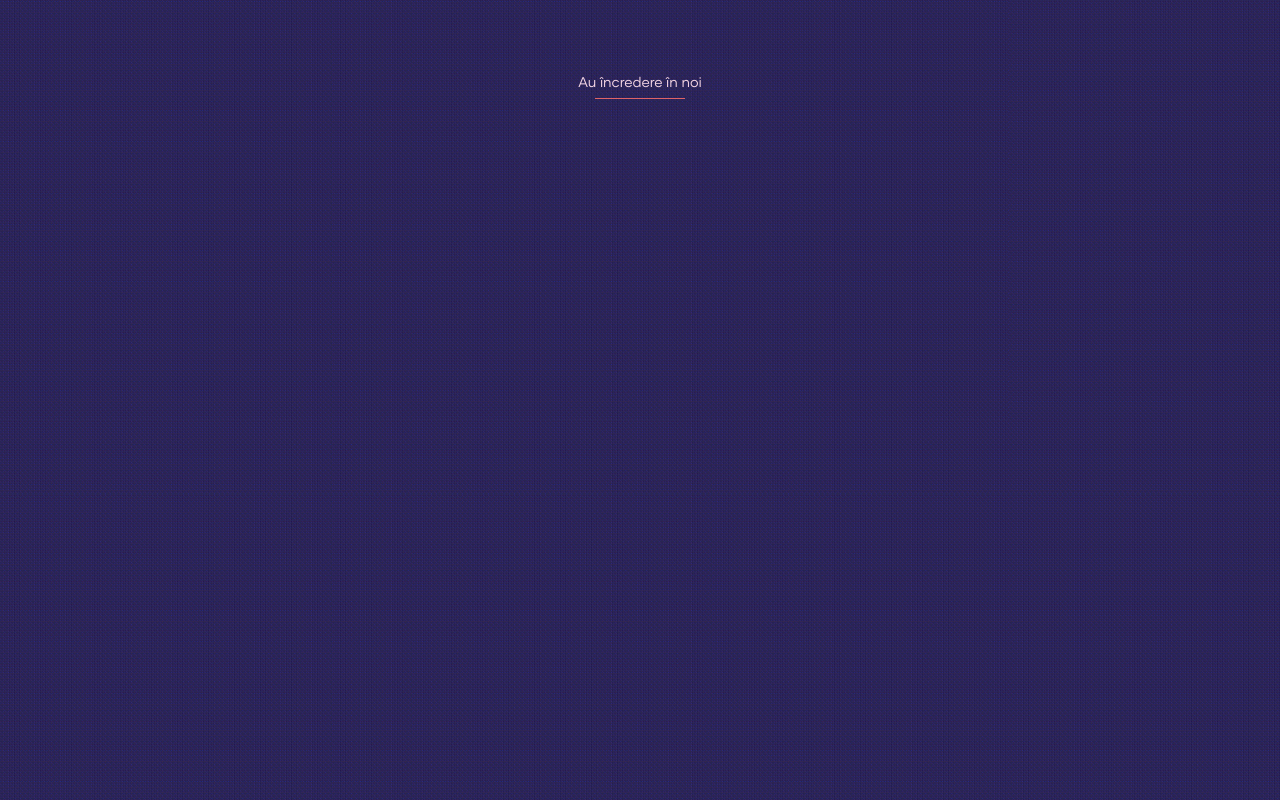
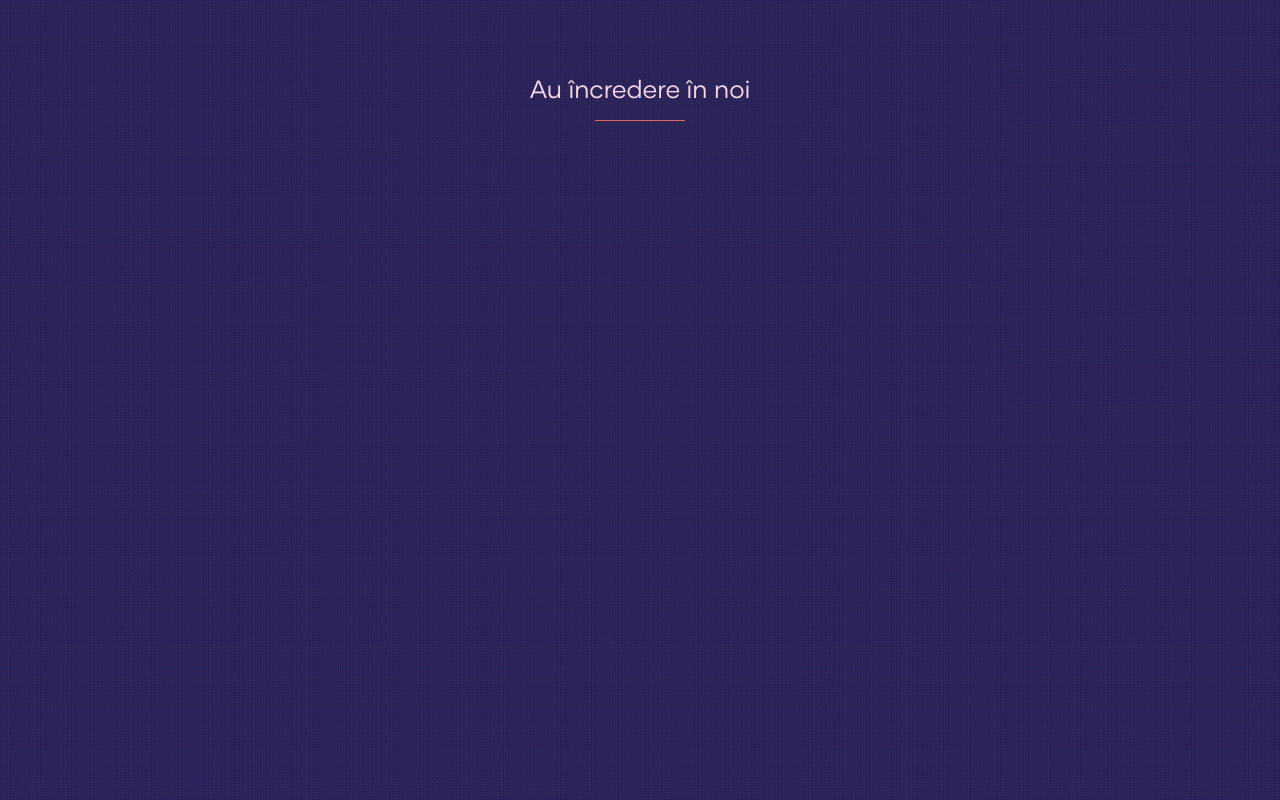
Before and after one commit to SanduPalii/creature_promotion, a plain HTML site: page app/index.html in a window 1280 px wide. Drawn offline with Linux system fonts and the light colour scheme.

```diff
--- a/app/scss/_global.scss
+++ b/app/scss/_global.scss
@@ -7,7 +7,7 @@
 	font-family: 'sbc-font';
 	font-style: normal;
 	font-weight: 400;
-	font-size: 14px;
+	font-size: 25px;
 	color: #F3D5E4;
 }
 
--- a/app/scss/style.scss
+++ b/app/scss/style.scss
@@ -20,7 +20,7 @@
             background-color: #DE6466;
             width: 90px;
             margin: 0 auto;
-            margin-top: 8px;
+            margin-top: 17px;
         }
     }
 }
```
Also changed, not shown: app/css/style.min.css, app/img/flag_en.png (added), app/img/flag_ro.png (added), app/img/logo.svg (added).
